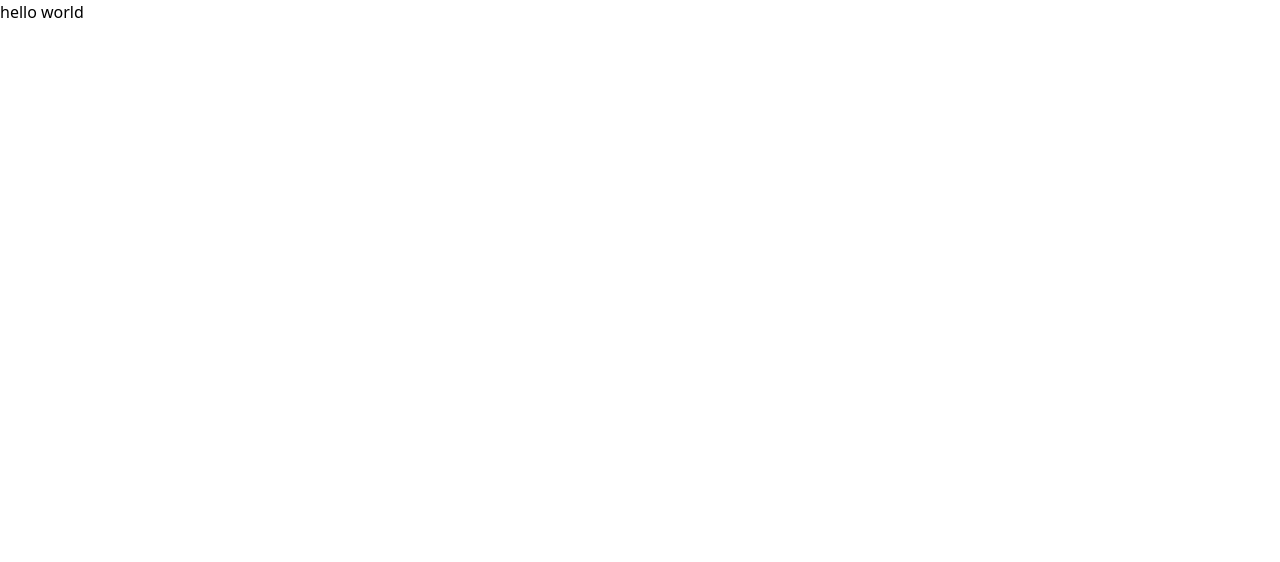
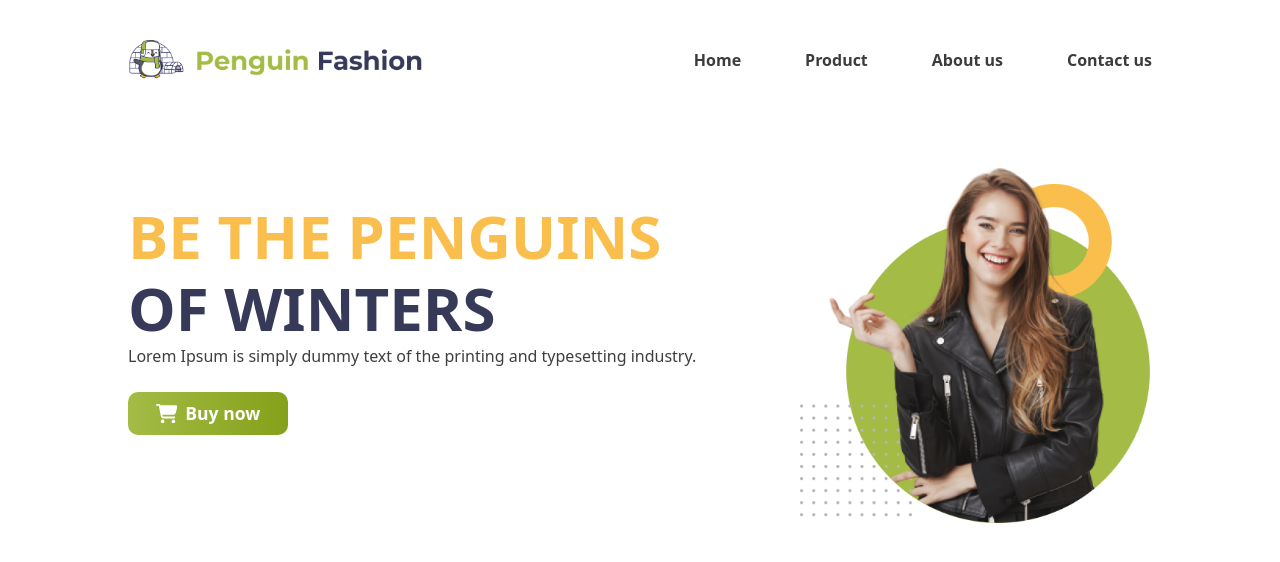
Before and after one commit to Saad-Al-Rifat/Penguin-fasion, a plain HTML site: page index.html in a window 1280 px wide. Drawn offline with nearby package versions, Linux system fonts and the light colour scheme.

Commit message:
Header part added

```diff
--- a/index.html
+++ b/index.html
@@ -4,9 +4,32 @@
     <meta charset="UTF-8">
     <meta name="viewport" content="width=device-width, initial-scale=1.0">
     <title>Penguin fasion</title>
+    <link rel="stylesheet" href="style.css">
+    <link rel="stylesheet" href="https://cdnjs.cloudflare.com/ajax/libs/font-awesome/6.6.0/css/all.min.css" integrity="sha512-Kc323vGBEqzTmouAECnVceyQqyqdsSiqLQISBL29aUW4U/M7pSPA/gEUZQqv1cwx4OnYxTxve5UMg5GT6L4JJg==" crossorigin="anonymous" referrerpolicy="no-referrer" />
     <script src="https://cdn.tailwindcss.com"></script>
 </head>
 <body>
-    <h1>hello world</h1>
+    <header class="p-[2rem] md:pt-[2.5rem] md:px-[8rem] space-y-[2rem]">
+        <nav class="flex items-center justify-between">
+            <img class="h-[auto] w-[12.5rem] md:h-[2.5rem] md:w-auto" src="icons/logo.png" alt="Loading">
+            <i class="fa-solid fa-bars fa-xl md:hidden"></i>
+            <ul class="hidden md:block md:flex font-semibold text-[1rem] text-[#3C3C3C] space-x-[4rem]">
+                <li class="hover:cursor-pointer">Home</li>
+                <li class="hover:cursor-pointer">Product</li>
+                <li class="hover:cursor-pointer">About us</li>
+                <li class="hover:cursor-pointer">Contact us</li>
+            </ul>
+        </nav>
+        <div class="space-y-[3rem] md:flex md:items-center md:justify-between">
+            <div>
+                <h1 class="text-[3.75rem] leading-[4.5rem] uppercase font-bold"><span class="text-[#FABE4C]">Be the penguins</span> <br><span class="text-[#363958]">of winters</span></h1>
+                <p class="text-[#3E3E3E] text-[1rem]">Lorem Ipsum is simply dummy text of the printing and typesetting industry.</p>
+                <button class="flex mt-[1.5rem] items-center justify-center bg-[red] w-[10rem] h-[2.7rem] font-semibold text-[1.1rem] rounded-[10px] text-[white] bg-gradient-to-r from-[#A4BC46] to-[#85A019]"><svg class="fill-white h-[1.2rem] w-auto mr-[8px]" xmlns="http://www.w3.org/2000/svg" viewBox="0 0 576 512"><path d="M0 24C0 10.7 10.7 0 24 0L69.5 0c22 0 41.5 12.8 50.6 32l411 0c26.3 0 45.5 25 38.6 50.4l-41 152.3c-8.5 31.4-37 53.3-69.5 53.3l-288.5 0 5.4 28.5c2.2 11.3 12.1 19.5 23.6 19.5L488 336c13.3 0 24 10.7 24 24s-10.7 24-24 24l-288.3 0c-34.6 0-64.3-24.6-70.7-58.5L77.4 54.5c-.7-3.8-4-6.5-7.9-6.5L24 48C10.7 48 0 37.3 0 24zM128 464a48 48 0 1 1 96 0 48 48 0 1 1 -96 0zm336-48a48 48 0 1 1 0 96 48 48 0 1 1 0-96z"/></svg>Buy now</button>
+            </div>
+            <div>
+                <img src="images/model.png" alt="Loading" class="w-[22rem] h-auto">
+            </div>
+        </div>
+    </header>
 </body>
 </html>
```
